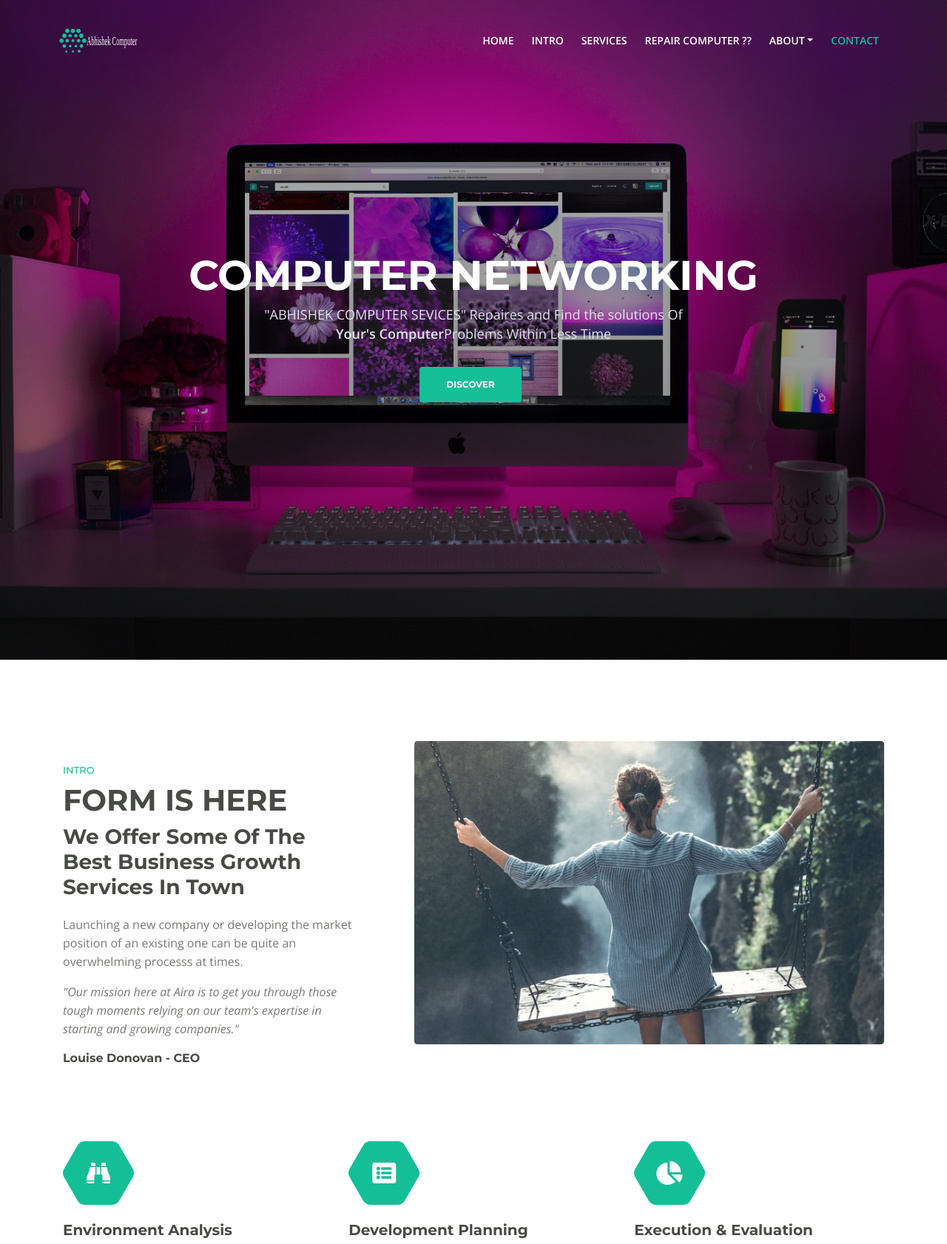
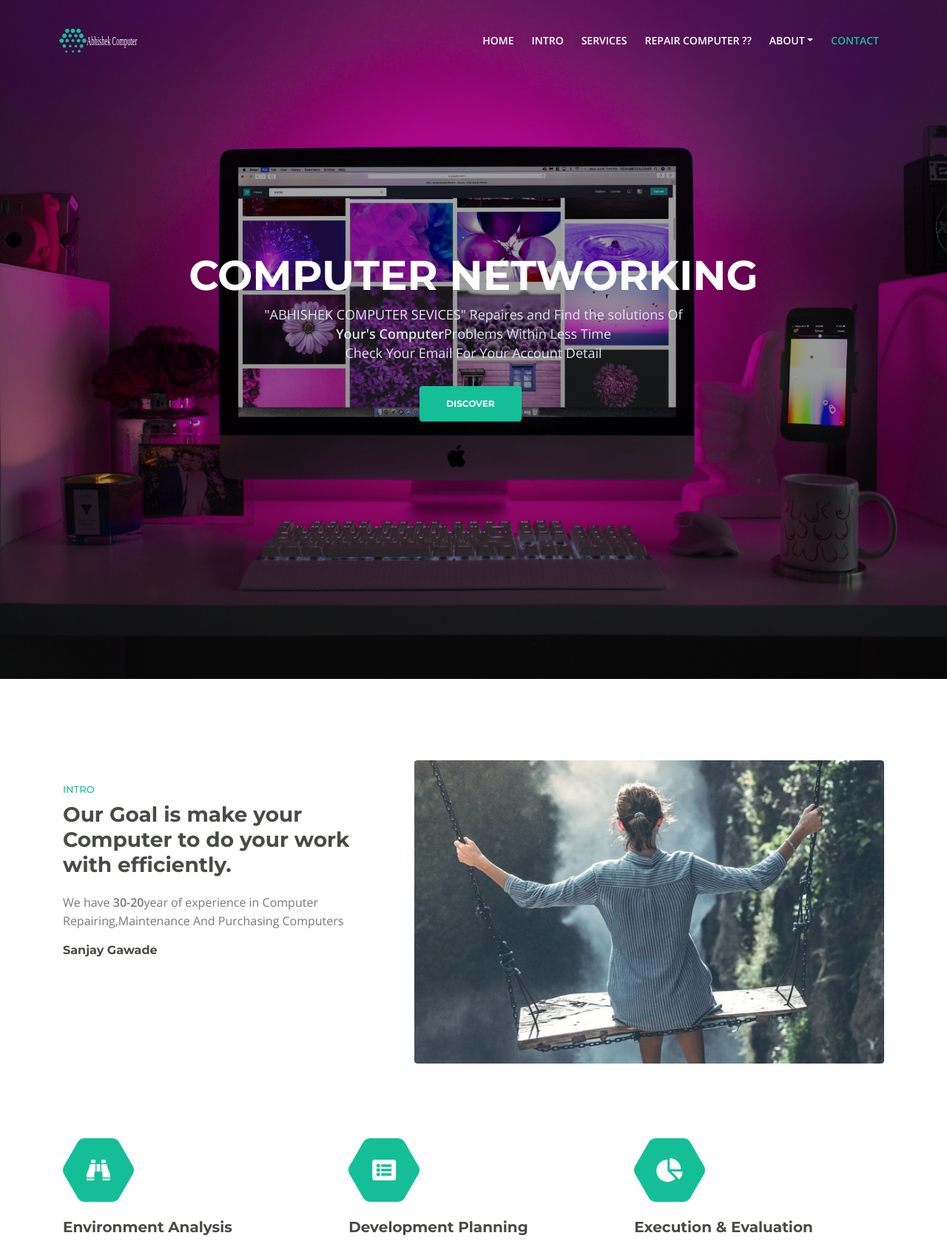
Before and after one commit to Abhishek-Gawade-programmer/father-computer-shop, a Django app: page / in a window 1280 px wide. Shown: the top 1682 px of the page at 74% size. Run offline with Django 3.2, Linux system fonts and the light colour scheme; some libraries are stand-ins or nearby versions.

Commit message:
Changes The INTRO and AND added the author

```diff
--- a/shop_website_root/home/templates/home/index.html
+++ b/shop_website_root/home/templates/home/index.html
@@ -71,8 +71,8 @@
 
         <!-- Image Logo -->
         <a class="navbar-brand logo-image" href="index.html">
-            <img src="{% static 'images/logo.svg' %}" alt="alternative">
-            <b style="color: white;">Abhsihek Computers</b>
+            <img src="{% static 'images/logo.svg' %}" alt="Abhishek Computers Logo">
+            <b style="color: white;">Abhishek Computers</b>
 
         </a>
 
@@ -125,7 +125,8 @@
                     <div class="col-lg-12">
                         <div class="text-container">
                             <h1>COMPUTER <span id="js-rotating">NETWORKING, SERVICES, SOLUTIONS, INSTALLING</span></h1>
-                            <p class="p-heading p-large">"ABHISHEK COMPUTER SEVICES" Repaires and Find the solutions Of <b>Your's Computer</b>Problems Within Less Time</p>
+                            <p class="p-heading p-large">"ABHISHEK COMPUTER SEVICES" Repaires and Find the solutions Of <b>Your's Computer</b>Problems Within Less Time
+                                <br>Check Your Email For Your Account Detail</p>
                             <a class="btn-solid-lg page-scroll" href="#intro">DISCOVER</a>
                         </div>
                     </div> <!-- end of col -->
@@ -155,11 +156,9 @@
                 <div class="col-lg-5">
                     <div class="text-container">
                         <div class="section-title">INTRO</div>
-                        <h1>FORM IS HERE</h1>
-                        <h2>We Offer Some Of The Best Business Growth Services In Town</h2>
-                        <p>Launching a new company or developing the market position of an existing one can be quite an overwhelming processs at times.</p>
-                        <p class="testimonial-text">"Our mission here at Aira is to get you through those tough moments relying on our team's expertise in starting and growing companies."</p>
-                        <div class="testimonial-author">Louise Donovan - CEO</div>
+                        <h2>Our <b>Goal</b> is make your Computer to do your work with efficiently.</h2>
+                        <p>We have <b>30-20</b>year of experience in Computer Repairing,Maintenance And Purchasing Computers</p>
+                        <div class="testimonial-author">Sanjay Gawade </div>
                     </div> <!-- end of text-container -->
                 </div> <!-- end of col -->
                 <div class="col-lg-7">
--- a/shop_website_root/home/views.py
+++ b/shop_website_root/home/views.py
@@ -10,6 +10,8 @@ from django.utils.html import strip_tags
 from .models import Submit_Problem
 #SMS
 from twilio.rest import Client
+import requests
+import json
 
 
 def homepage(request):
@@ -28,17 +30,36 @@ def homepage(request):
 
 			t=send_mail(subject, plain_message, from_email,to,html_message=html_message)
 
-			account_sid=settings.TWIILIO_ACCOUNT_SID
-			auth_token=settings.TWIILIO_AUTH_TOKEN
-			client=Client(account_sid,auth_token)
+			url="https://www.fast2sms.com/dev/bulk"
+			querystring = {"authorization":'FaqMoX0CGc1KSpBJztVITZbfrAj5WsyPeLEl2u6Y9NdHDxmn3wOnqrulKsoXFAWCp0gdP37SR4cTBNYe',
+					"sender_id":"FSTSMS",
+					"message":'yusefgysbdvyubnvcyun hj SMS',
+					"language":"english",
+					"route":"t",
+					"numbers":'9860390980'}
 
-			if len(str(cd.get('phone')))==10:
-				cd['phone']='+91'+str(cd['phone'])
 
-			message=client.messages.create(
-				body=f'''{username} Your Problem Has Been Recorded Your id {Submit_Problem.objects.last().id} TITLE : {cd['title_of_problem']} DESCRPTION :{cd['description_of_problem']}''',
-				from_=settings.TWIILIO_NUMBER,
-				to=cd['phone'])
+			headers = {
+			    'cache-control': "no-cache"
+			}
+
+			response = requests.get(url,params=querystring)
+			dic=response.json()
+			print(dic)
+
+			# account_sid=str(settings.TWIILIO_ACCOUNT_SID)
+			# auth_token=str(settings.TWIILIO_AUTH_TOKEN)
+			# client=Client(account_sid,auth_token)
+
+			# if len(str(cd.get('phone')))==10:
+			# 	cd['phone']='+91'+str(cd['phone'])
+
+			# message=client.messages.create(
+			# 	body=f'''{username} Your Problem Has Been Recorded Your id {Submit_Problem.objects.last().id}
+			# 		TITLE : {cd['title_of_problem']}
+			# 		DESCRPTION :{cd['description_of_problem']}''',
+			# 	from_=str(settings.TWIILIO_NUMBER),
+			# 	to=cd['phone'])
 
 
 
```
Also changed, not shown: shop_website_root/shop_website/static/images/fa-brands-400.svg (renamed from shop_website_root/shop_website/static/webfonts/fa-brands-400.svg).
